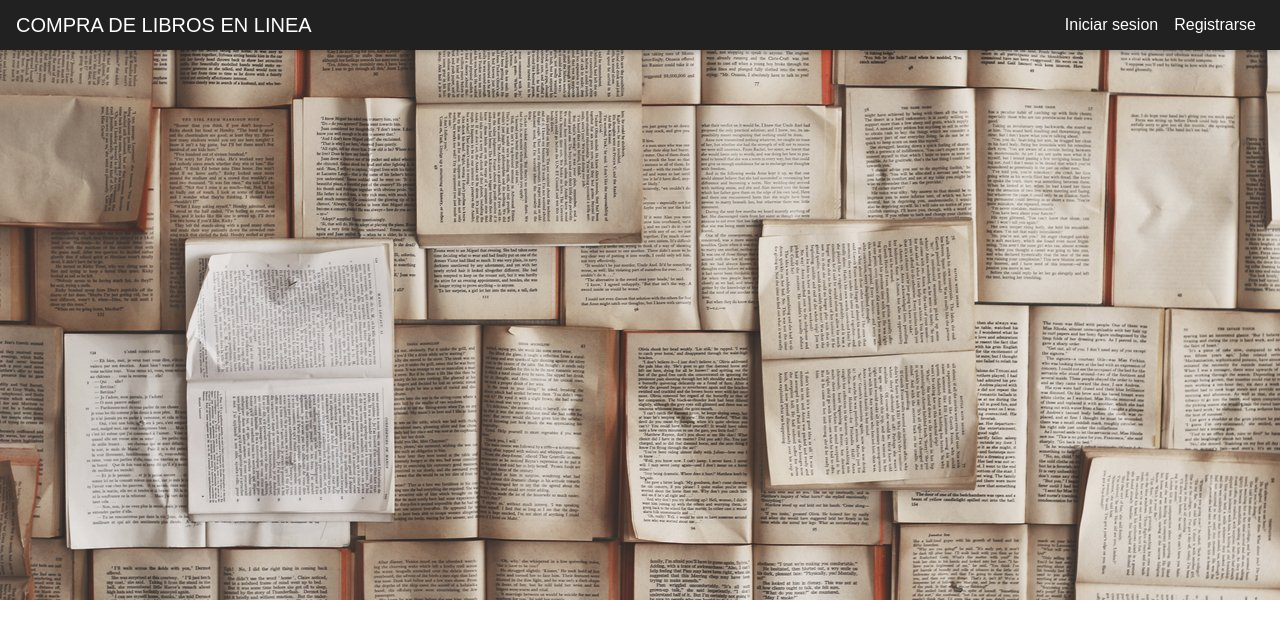
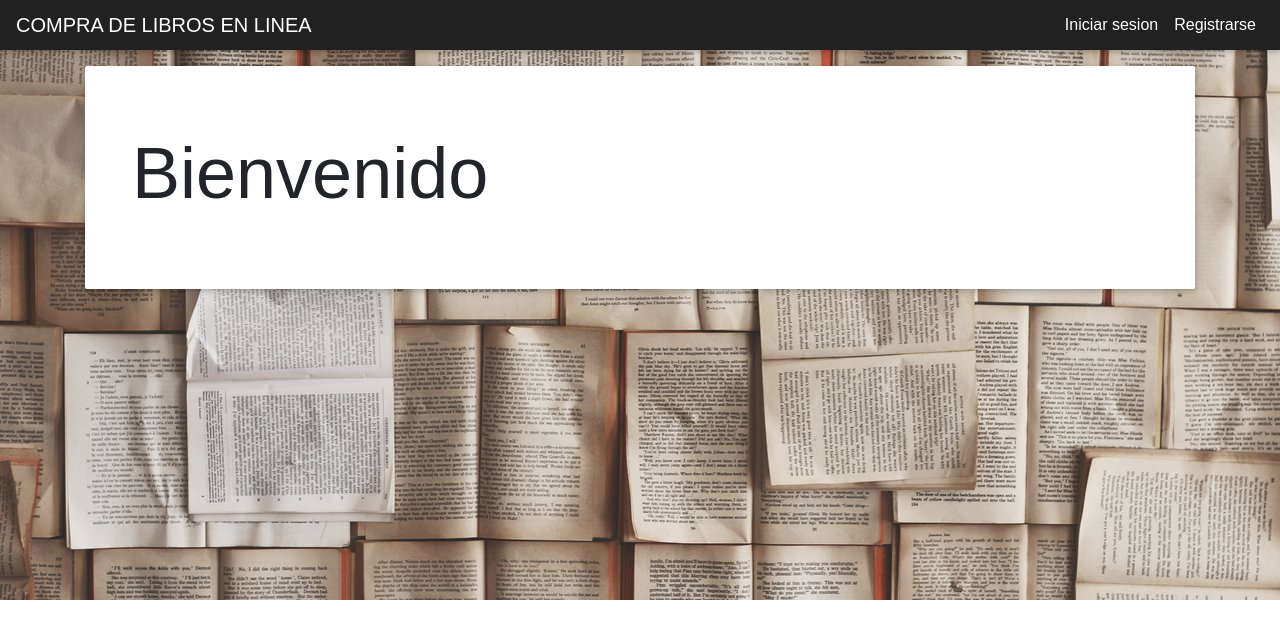
Before and after one commit to santo097/tienda-online-react, a React (Create React App) app: page /bienvenido in a window 1280 px wide. Shown: the top 638 px of the page. Built offline with nearby package versions, Linux system fonts and the light colour scheme; no server answers.

Commit message:
bienvenido

```diff
--- a/src/components/Layouts/Navbar.js
+++ b/src/components/Layouts/Navbar.js
@@ -20,6 +20,7 @@ import MostrarReserva from "../Reserva/MostrarReserva";
 import MostrarLibro from "../Libro/MostrarLibro";
 import RecuperarContraseña from '../Login/RecuperarContraseña';
 import MostrarLibroUser from '../Libro/mostrarLibroUser';
+import Bienvenido from '../Login/welcome';
 
 export default class Navbar extends Component {
     constructor(props){
@@ -131,7 +132,7 @@ export default class Navbar extends Component {
           <Route exact path="/login" component={Login} />
           <Route exact path="/register" component={Register} />
           <Route exact path="/profile" component={Profile} />
-          <Route path="/admin" component={BoardAdmin} />
+          <Route path="/bienvenido" component={Bienvenido} />
           <Route path="/cliente" component={BoardCliente} />
           <Route path="/actualizarCliente" component={UpdateProfile} />
           <Route path="/actualizarLibro/:id" component={ActualizarLibro} />
--- a/src/components/Login/Login.js
+++ b/src/components/Login/Login.js
@@ -56,7 +56,7 @@ export default class Login extends Component {
         if (this.checkBtn.context._errors.length === 0) {
           AuthService.login(this.state.correo, this.state.contraseña).then(
             () => {
-              this.props.history.push("/profile");
+              this.props.history.push("/bienvenido");
               window.location.reload();
             },
             error => {
--- /dev/null
+++ b/src/components/Login/welcome.js
@@ -0,0 +1,44 @@
+import React, { Component } from "react";
+
+import UserService from "../../services/user.services";
+
+import { Link } from "react-router-dom";
+export default class Bienvenido extends Component {
+  constructor(props) {
+    super(props);
+
+    this.state = {
+      content: ""
+    };
+  }
+
+  componentDidMount() {
+    UserService.getPublicContent().then(
+      response => {
+        this.setState({
+          content: response.data.message
+        });
+      },
+      error => {
+        this.setState({
+          content:
+            (error.response && error.response.data) ||
+            error.message ||
+            error.toString()
+        });
+      }
+    );
+  }
+
+  render() {
+    return (
+      <main role="main">
+        <div class="jumbotron">
+          <div class="container">
+            <h1 class="display-3">Bienvenido</h1>
+          </div>
+        </div>
+        </main>
+    );
+  }
+}
```
